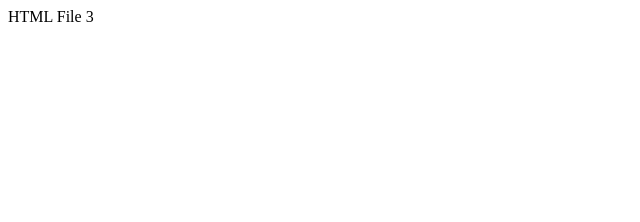
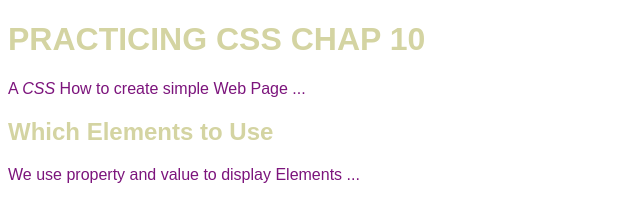
Before and after one commit to KashifRiyadh79/gitlearning, a plain HTML site: page index3.html in a window 1280 px wide. Shown: the whole page, without its empty margins (0-640 px from the left). Drawn offline with Linux system fonts and the light colour scheme.

Commit message:
Third Transfer

```diff
--- a/index3.html
+++ b/index3.html
@@ -1,11 +1,15 @@
 <!DOCTYPE html>
-<html lang="en">
+<html>
 <head>
     <meta charset="UTF-8">
-    <meta name="viewport" content="width=<<device-width>>, initial-scale=1.0">
-    <title>Document</title>
+    <meta name="viewport" content="width=<device-width>, initial-scale=1.0">
+    <title>PRACTICING CSS< CHAP # 10</title>
+        <link rel="stylesheet" href="style.css">
 </head>
 <body>
-    <h>HTML File 3</h>
+ <h1>PRACTICING CSS CHAP 10</h1>
+ <p>A <i>CSS</i> How to create simple Web Page ... </p>
+ <h2>Which Elements to Use</h2>
+ <p>We use property and value to display Elements ... </p>
 </body>
 </html>
--- /dev/null
+++ b/style.css
@@ -0,0 +1,6 @@
+body {
+    font-family: Arial, Verdana, sans-serif;}
+    h1, h2 {
+    color: #d4d4a2;}
+    p {
+    color: #7c147c;}
```
Also changed, not shown: index.html (+1 -0 lines).
